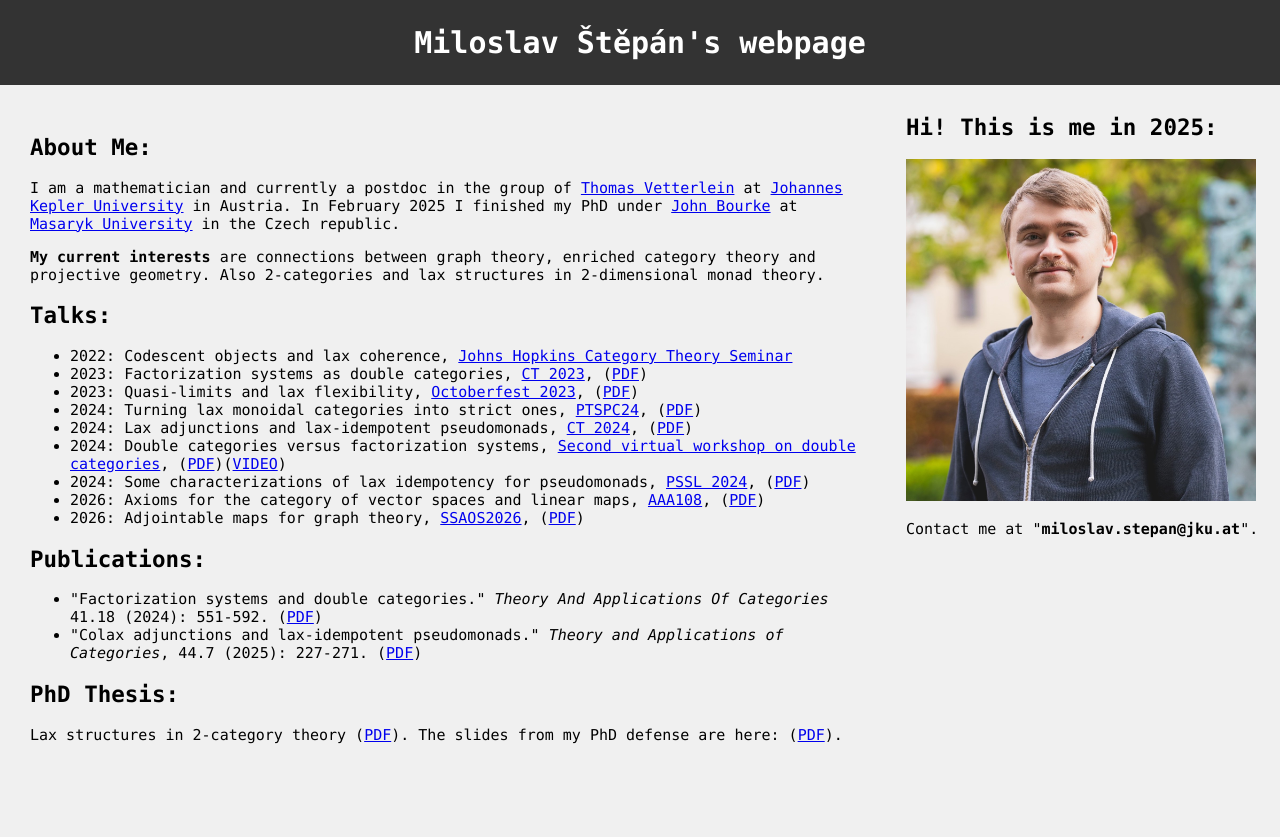
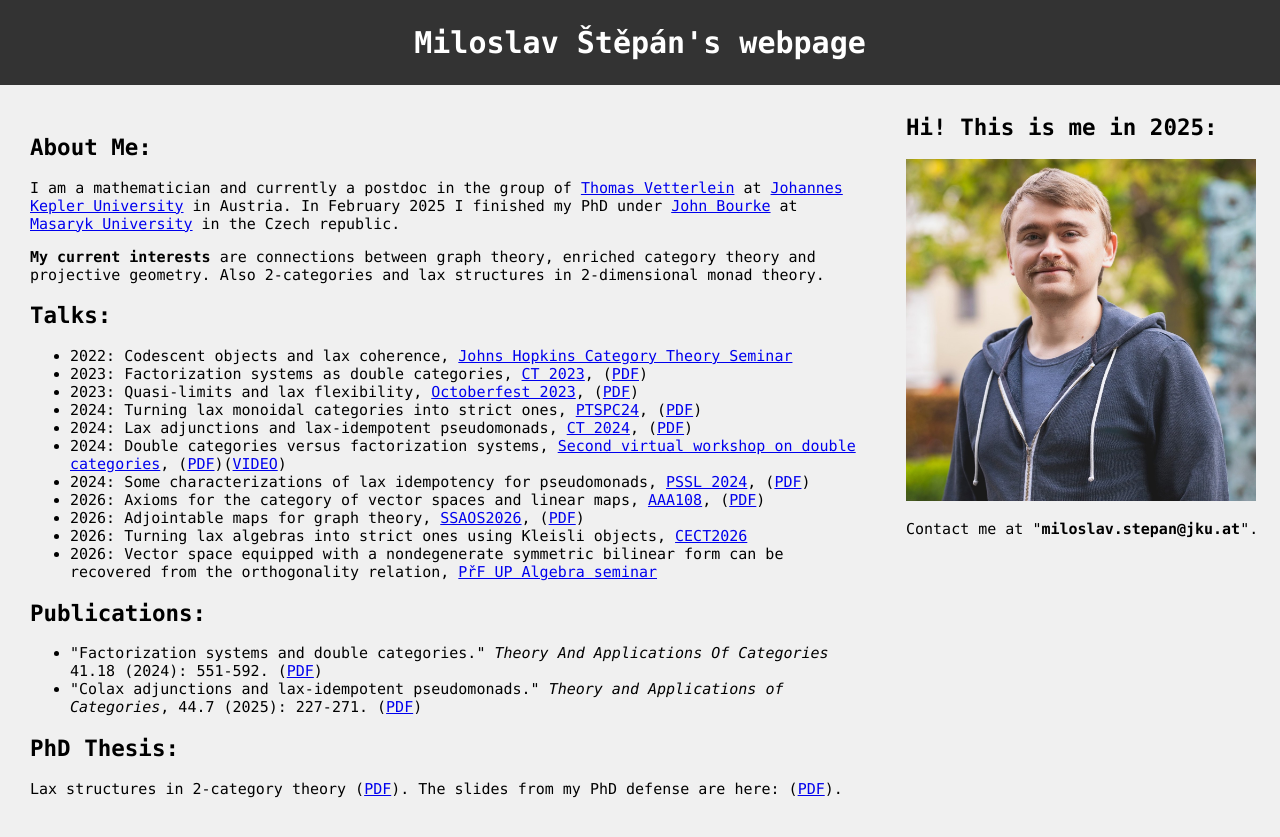
Before and after one commit to MiloslavStepan/MiloslavStepan.github.io, a Jekyll site: the page built from README.md, in a window 1280 px wide. Shown: the top 837 px of the page. Built offline with Jekyll 4.4.1, drawn with Linux system fonts in a browser that asks for light colours; our own code applies the rules of GitHub Pages for plain Markdown files.

Commit message:
Update home.html

```diff
--- a/_layouts/home.html
+++ b/_layouts/home.html
@@ -81,6 +81,8 @@
 		<li>2024: Some characterizations of lax idempotency for pseudomonads, <a href="https://dutchcats.github.io/PSSL-2024/">PSSL 2024</a>, (<a href="Files/2024.15.11%20PSSL109%20Slides.pdf">PDF</a>)</li>
 		<li>2026: Axioms for the category of vector spaces and linear maps, <a href="https://www.aaa108.org/home">AAA108</a>, (<a href="Files/2026.02%20AAA108%20Slides.pdf">PDF</a>)</li>
 		<li>2026: Adjointable maps for graph theory, <a href="https://www.math.sk/ssaos2026/index.html">SSAOS2026</a>, (<a href="Files/2026.09%20SSAOS2026%20Slides.pdf">PDF</a>)</li>
+		<li>2026: Turning lax algebras into strict ones using Kleisli objects, <a href="https://centraleuropeanctseminar.github.io/CECTSeminarBrno2026/">CECT2026</a></li>
+		<li>2026: Vector space equipped with a nondegenerate symmetric bilinear form can be recovered from the orthogonality relation, <a href="https://kag.upol.cz/prehled-akci-kag/seminare-algebra">PřF UP Algebra seminar</a></li>
 		</ul>
 
         <h2>Publications:</h2>
```
